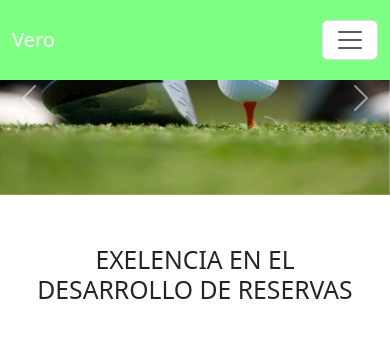
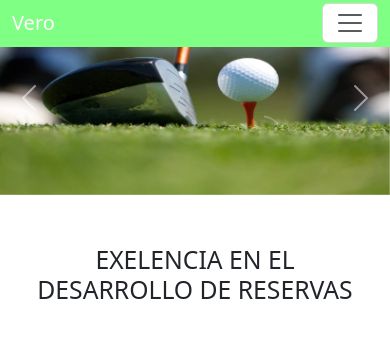
Before and after one commit to stawata/TP_TAWATA_1, a plain HTML site: page index.html in a window 390 px wide. Shown: the top 360 px of the page. Drawn offline with nearby package versions, Linux system fonts and the light colour scheme; grey boxes are pictures that could not be loaded.

Commit message:
7 commit

```diff
--- a/style.css
+++ b/style.css
@@ -240,7 +240,10 @@
         width: 100%;
 
     }
-
+    .container-fluid{
+        background-color: #7fff84;
+        height: 12vw;
+    }
 
     .contenedor-1{
         background-color: #00ff80;
```
